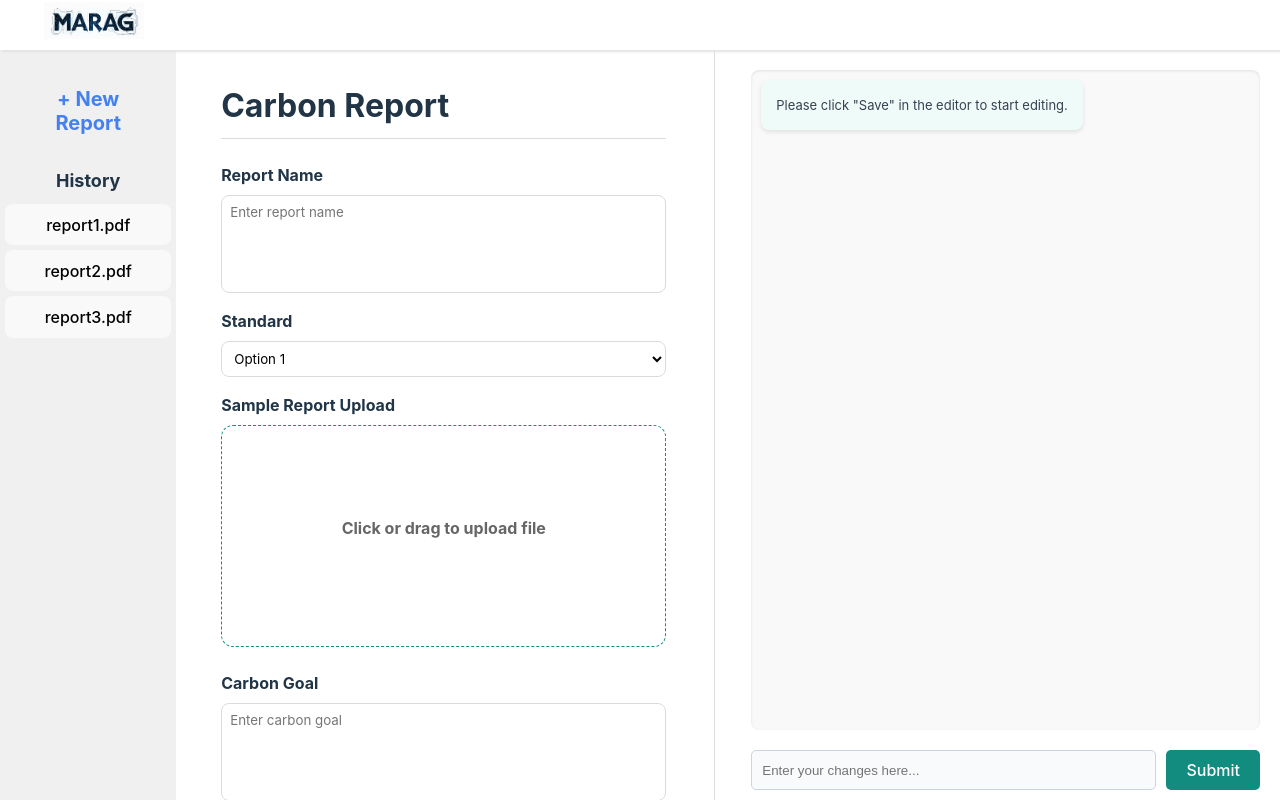
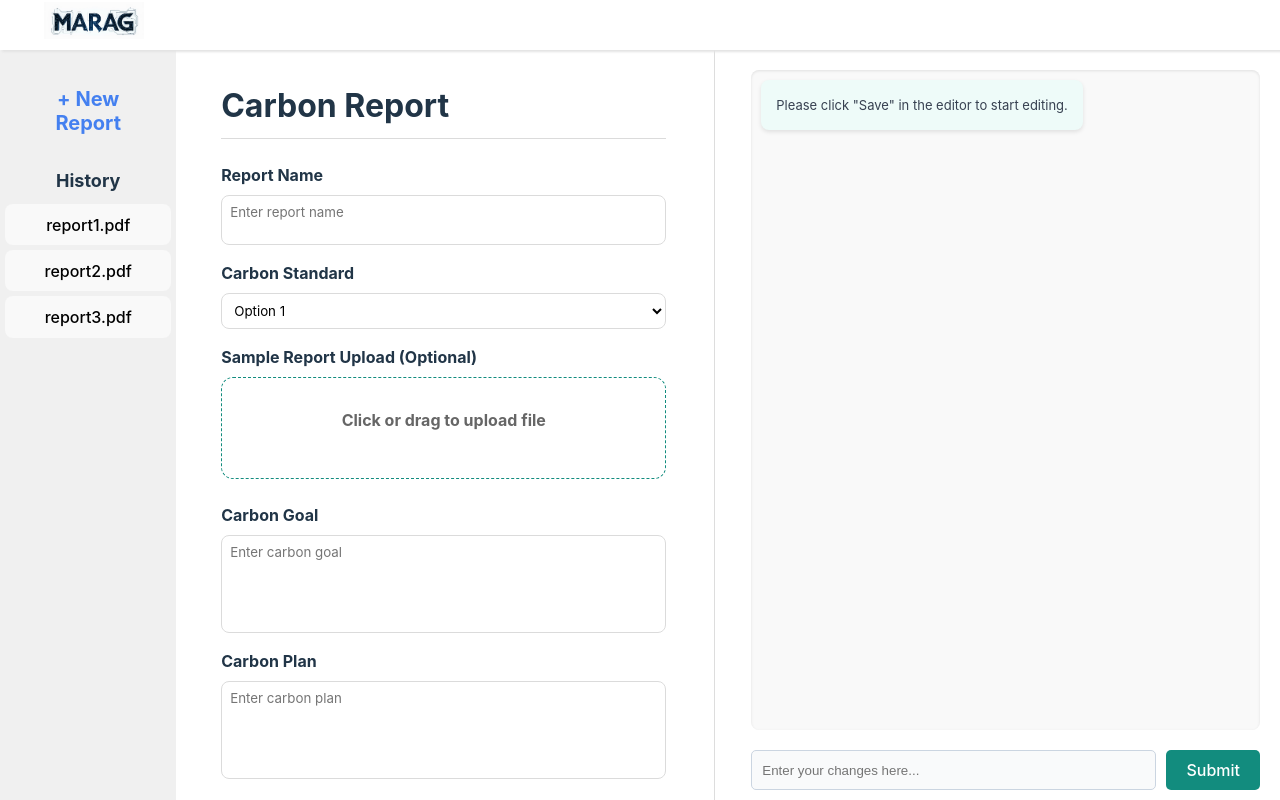
Before and after one commit to BridgeSword/AI_SustainabilityAudit, a React (Vite) app in the folder my-react-app/: page / in a window 1280 px wide. Built offline with nearby package versions, Linux system fonts and the light colour scheme.

Commit message:
fixed height and naming in home page

```diff
--- a/my-react-app/src/Home/MidPanel.css
+++ b/my-react-app/src/Home/MidPanel.css
@@ -85,7 +85,7 @@
     border-radius: 12px;
     padding: 10px;
     width: 95%;
-    height: 25vh;
+    height: 10vh;
     text-align: center;
     display: flex;
     flex-direction: column;
--- a/my-react-app/src/Home/MidPanel.jsx
+++ b/my-react-app/src/Home/MidPanel.jsx
@@ -71,14 +71,14 @@ const MidPanel = () => {
             onChange={(e) => setReportName(e.target.value)}
             placeholder="Enter report name"
             className="full-width auto-resize"
-            rows="5"
+            rows="2"
             onInput={autoResize}
           ></textarea>
         </div>
 
         {/* Standard */}
         <div className="form-group">
-          <label htmlFor="standard">Standard</label>
+          <label htmlFor="standard">Carbon Standard</label>
           <select
             id="standard"
             value={standard}
@@ -92,7 +92,7 @@ const MidPanel = () => {
         </div>
 
         <div className="form-group">
-          <label>Sample Report Upload</label>
+          <label>Sample Report Upload (Optional)</label>
           {selectedFile ? (
             <div className="uploaded-content">
               <img src="/file.jpg" alt="File Icon" />
```
